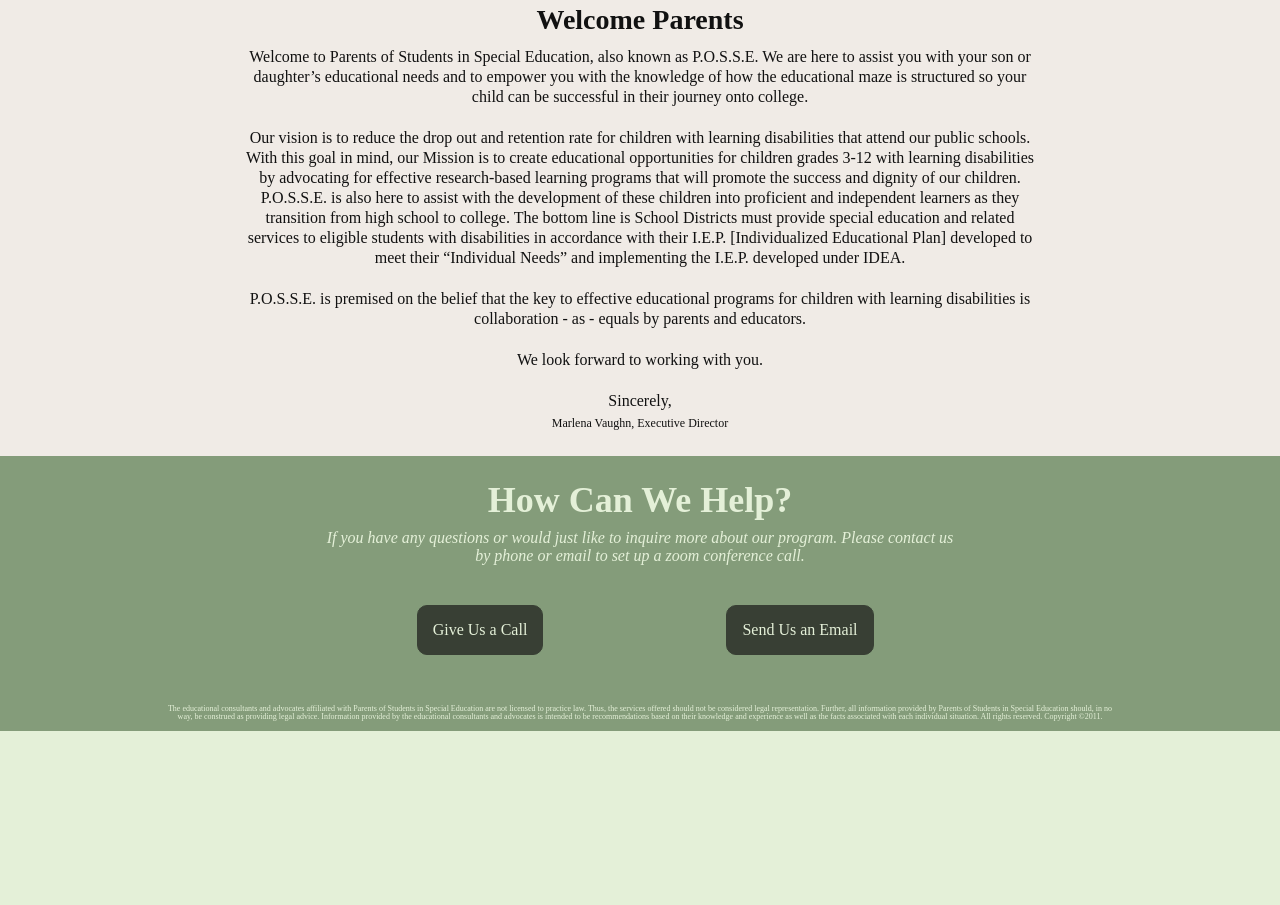
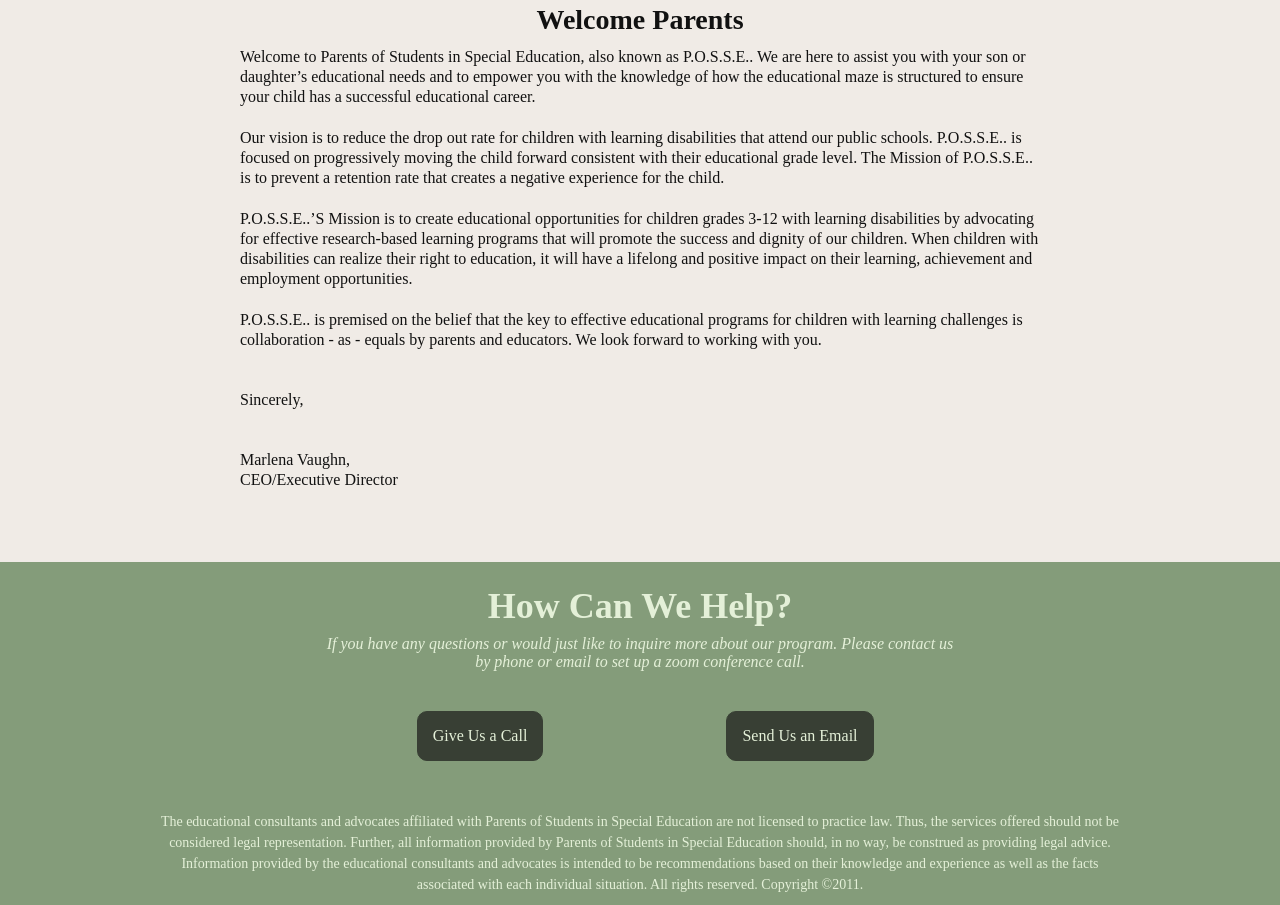
Before and after one commit to devNroses/p.o.s.s.e, a Nuxt app: page / in a window 1280 px wide. Shown: the part 620-1525 px from the top of the page. Before the commit the page ends 1351 px from the top, so only its background shows below. Built offline with nearby package versions, Linux system fonts and the light colour scheme.

Commit message:
Updating landing page content

```diff
--- a/components/Footer.vue
+++ b/components/Footer.vue
@@ -105,9 +105,9 @@ $footerColor: #e4f0d8;
 
     &-copyright {
       p {
-        font-size: 8px;
+        font-size: 14px;
         text-align: center;
-        line-height: 1;
+        line-height: 1.5;
         margin: 10px auto;
         width: 75%;
       }
--- a/components/MobileNav.vue
+++ b/components/MobileNav.vue
@@ -15,7 +15,6 @@
         <ol>
           <li><NuxtLink to="/">Home</NuxtLink></li>
           <li><NuxtLink to="/services">Services</NuxtLink></li>
-          <li><NuxtLink to="/tutoring">Tutoring</NuxtLink></li>
           <li><NuxtLink to="/faq">FAQ</NuxtLink></li>
         </ol>
       </div>
--- a/components/Nav.vue
+++ b/components/Nav.vue
@@ -1,7 +1,7 @@
 <template>
   <nav class="nav-container">
     <div class="nav-logo">
-      <span>P.O.S.S.E</span>
+      <span>P.O.S.S.E..</span>
       <span>Parents of Students in Special Education</span>
     </div>
 
--- a/nuxt.config.js
+++ b/nuxt.config.js
@@ -7,7 +7,7 @@ export default {
 
   // Global page headers: https://go.nuxtjs.dev/config-head
   head: {
-    title: 'p.o.s.s.e',
+    title: 'P.O.S.S.E.',
     htmlAttrs: {
       lang: 'en'
     },
--- a/package.json
+++ b/package.json
@@ -1,5 +1,5 @@
 {
-  "name": "p.o.s.s.e",
+  "name": "P.O.S.S.E.",
   "version": "1.0.0",
   "private": true,
   "scripts": {
--- a/pages/about.vue
+++ b/pages/about.vue
@@ -7,7 +7,7 @@
           <div>
             <h1>Parents of Students in Special Education</h1>
             <p>
-              P.O.S.S.E is an independent, nonprofit, §501(c)(3) tax-exempt
+              P.O.S.S.E. is an independent, nonprofit, §501(c)(3) tax-exempt
               organization of parents, educational professionals, doctors,
               attorneys and, special educational advocates.
             </p>
@@ -22,13 +22,13 @@
         <div>
           <h3>Start Journey</h3>
           <p>
-            Parents of Students in Special Education (P.O.S.S.E., Inc.) is an
+            Parents of Students in Special Education (P.O.S.S.E.., Inc.) is an
             independent, nonprofit, §501(c)(3) tax-exempt organization of
             parents, educational professionals, doctors, attorneys and, special
-            educational advocates. P.O.S.S.E. began in 1998, when Marlena’s son,
-            Michael, was diagnosed with a severe reading disability known as
-            Dyseidetic, Dysphonetic Dyslexia. This is a learning disability that
-            affects children both visually and auditorily.<br />
+            educational advocates. P.O.S.S.E.. began in 1998, when Marlena’s
+            son, Michael, was diagnosed with a severe reading disability known
+            as Dyseidetic, Dysphonetic Dyslexia. This is a learning disability
+            that affects children both visually and auditorily.<br />
             Michael was in the second grade and was fortunate enough to have a
             teacher who noticed that he had special academic needs. The teacher
             admitted to not knowing the appropriate services to help him, but
@@ -51,7 +51,7 @@
           </p>
         </div>
         <div>
-          <h3>Beinging of P.O.S.S.E</h3>
+          <h3>Beinging of P.O.S.S.E.</h3>
           <p>
             The maze they traveled for academic success resulted in a strong
             desire to make the road easier for other families in similar
@@ -60,7 +60,7 @@
             had to endure through his educational journey but to be able to
             enjoy their younger years at school and have that everlasting memory
             of school to pass onto their children. Michael wanted me to put this
-            in Motion -- Thus, P.O.S.S.E. was formed.
+            in Motion -- Thus, P.O.S.S.E.. was formed.
           </p>
         </div>
       </div>
--- a/pages/index.vue
+++ b/pages/index.vue
@@ -23,38 +23,40 @@
         <h1>Welcome Parents</h1>
         <p>
           Welcome to Parents of Students in Special Education, also known as
-          P.O.S.S.E. We are here to assist you with your son or daughter’s
+          P.O.S.S.E.. We are here to assist you with your son or daughter’s
           educational needs and to empower you with the knowledge of how the
-          educational maze is structured so your child can be successful in
-          their journey onto college.
+          educational maze is structured to ensure your child has a successful
+          educational career.
         </p>
         <p>
-          Our vision is to reduce the drop out and retention rate for children
-          with learning disabilities that attend our public schools. With this
-          goal in mind, our Mission is to create educational opportunities for
+          Our vision is to reduce the drop out rate for children with learning
+          disabilities that attend our public schools. P.O.S.S.E.. is focused on
+          progressively moving the child forward consistent with their
+          educational grade level. The Mission of P.O.S.S.E.. is to prevent a
+          retention rate that creates a negative experience for the child.
+        </p>
+        <p>
+          P.O.S.S.E..’S Mission is to create educational opportunities for
           children grades 3-12 with learning disabilities by advocating for
           effective research-based learning programs that will promote the
-          success and dignity of our children. P.O.S.S.E. is also here to assist
-          with the development of these children into proficient and independent
-          learners as they transition from high school to college. The bottom
-          line is School Districts must provide special education and related
-          services to eligible students with disabilities in accordance with
-          their I.E.P. [Individualized Educational Plan] developed to meet their
-          “Individual Needs” and implementing the I.E.P. developed under IDEA.
+          success and dignity of our children. When children with disabilities
+          can realize their right to education, it will have a lifelong and
+          positive impact on their learning, achievement and employment
+          opportunities.
         </p>
         <p>
-          P.O.S.S.E. is premised on the belief that the key to effective
-          educational programs for children with learning disabilities is
-          collaboration - as - equals by parents and educators.
+          P.O.S.S.E.. is premised on the belief that the key to effective
+          educational programs for children with learning challenges is
+          collaboration - as - equals by parents and educators. We look forward
+          to working with you.
+          <br /><br /><br />Sincerely,
+
+          <br /><br /><br /><span
+            >Marlena Vaughn, <br />CEO/Executive Director</span
+          >
         </p>
-        <p>
-          We look forward to working with you.
-        </p>
-        <p>
-          Sincerely,
-        </p>
-
-        <span>Marlena Vaughn, Executive Director</span>
+        <p></p>
+        <p></p>
       </div>
     </div>
     <Footer />
@@ -136,7 +138,7 @@ export default Vue.extend({
     padding: 25px;
     display: flex;
     flex-direction: column;
-    text-align: center;
+    text-align: left;
     justify-content: center;
     align-items: center;
     color: #111;
@@ -152,17 +154,12 @@ export default Vue.extend({
       margin-bottom: 5px;
       font-size: 16px;
       max-width: 800px;
+      text-align: left;
     }
 
     img {
       margin-top: 10px;
     }
-
-    span {
-      &:last-child {
-        font-size: 12px;
-      }
-    }
   }
 }
 </style>
--- a/pages/services.vue
+++ b/pages/services.vue
@@ -7,16 +7,16 @@
           SERVICES WE PROVIDE
         </h3>
         <p>
-          <b>PARENTS OF STUDENTS IN SPECIAL EDUCATION (P.O.S.S.E, Inc.)</b>
+          <b>PARENTS OF STUDENTS IN SPECIAL EDUCATION (P.O.S.S.E., Inc.)</b>
           provides individual advocacy and representation to children with
-          learning disabilities. <b>P.O.S.S.E.</b> provides advocacy assistance
+          learning disabilities. <b>P.O.S.S.E..</b> provides advocacy assistance
           to parents and families of children who may be suspected of having a
           learning disability and are in need of special education services or a
-          504 Accommodation Plan. P.O.S.S.E. also offers independent consulting
+          504 Accommodation Plan. P.O.S.S.E.. also offers independent consulting
           with legal professionals, doctors and agencies, as needed for the
           child’s individual needs and provides other services to parents and
           families of children with special needs. Some of the services offered
-          by P.O.S.S.E are:
+          by P.O.S.S.E. are:
         </p>
       </div>
       <div class="service-list">
```
Also changed, not shown: 1 other file (tests, documents, lock files or other folders).
